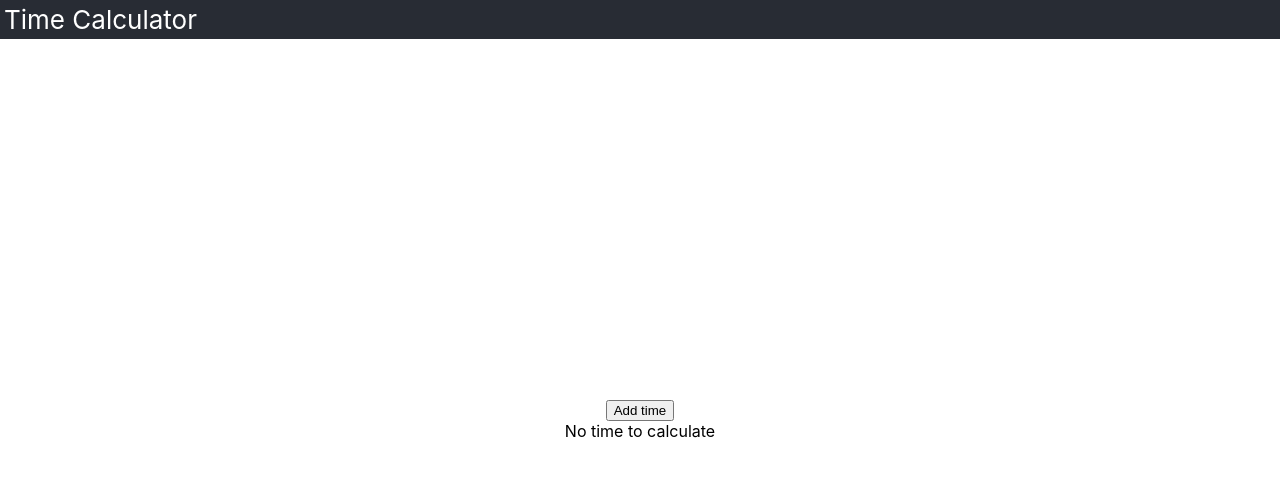
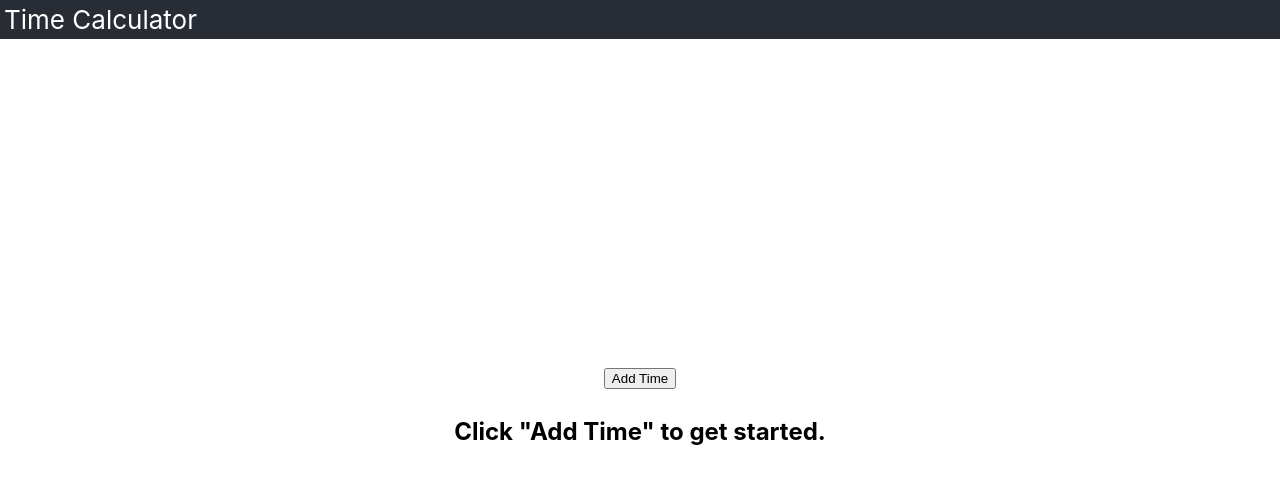
Before and after one commit to donovanclarke/hour-calculator, a React (Create React App) app: page / in a window 1280 px wide. Shown: the top 484 px of the page. Built offline with nearby package versions, Linux system fonts and the light colour scheme.

Commit message:
add some user friendly message, wip

```diff
--- a/src/features/Calculator/index.jsx
+++ b/src/features/Calculator/index.jsx
@@ -113,7 +113,9 @@ export class Calculator extends Component {
     const { range } = this.state;
     if (range.length < 1) {
       return (
-        <div>No time to calculate</div>
+        <div className="empty-message">
+          <h2>Click "Add Time" to get started.</h2>
+        </div>
       )
     }
     const totalSeconds = range.reduce((a, b) => ({ difference: a.difference + b.difference }));
@@ -125,7 +127,9 @@ export class Calculator extends Component {
     .filter((v, i) => v !== "00" || i > 0)
     .join(":")
     return (
-      <div>Time: {display}</div>
+      <div>
+        <h2>Time: {display !== "00" && display}</h2>
+      </div>
     )
   }
 
@@ -133,7 +137,7 @@ export class Calculator extends Component {
     return (
     <>
       {this.renderCalculatorRow()}
-      <button type="button" onClick={this.addTimeRow}>Add time</button>
+      <button type="button" onClick={this.addTimeRow}>Add Time</button>
       {this.renderTime()}
     </>
     );
--- a/src/features/Calculator/index.style.scss
+++ b/src/features/Calculator/index.style.scss
@@ -1,3 +1,7 @@
 input:invalid {
   border: 1px solid red;
 }
+
+.empty-message {
+  padding: 8px;
+}
```
